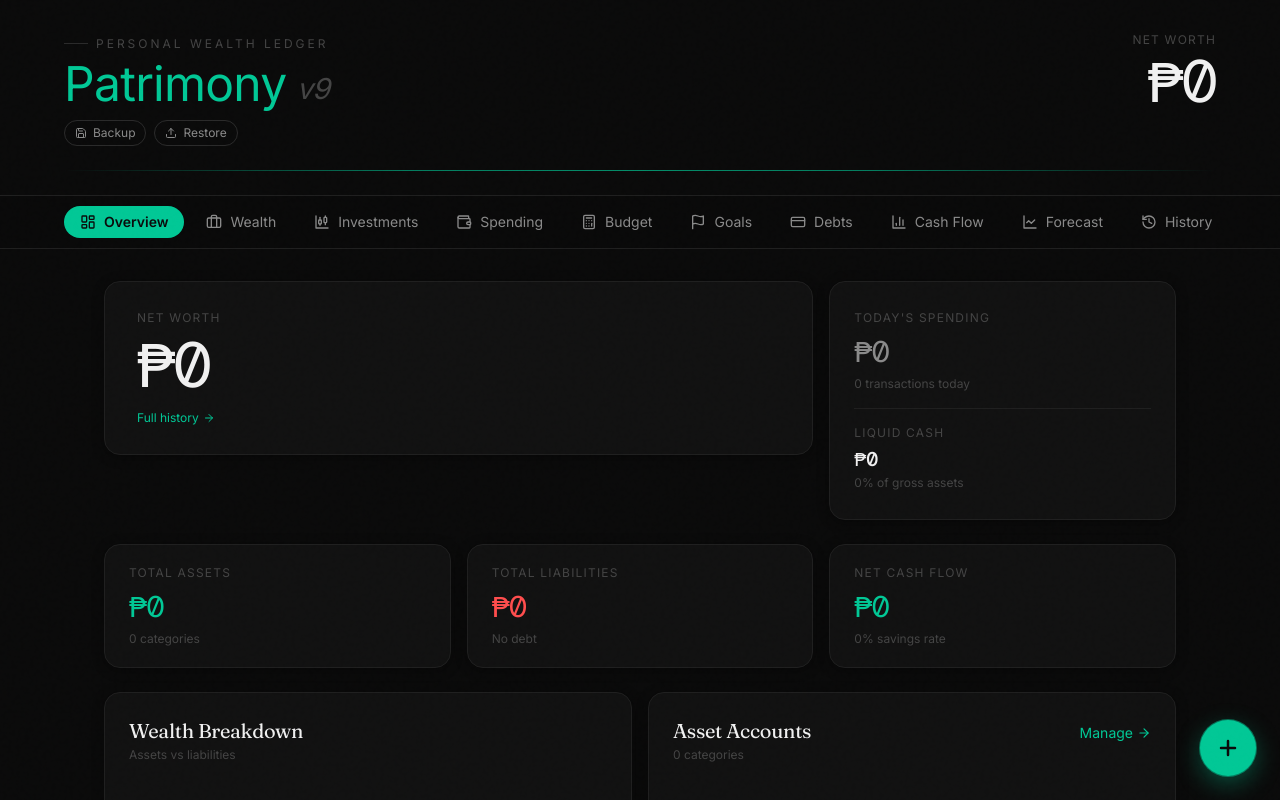
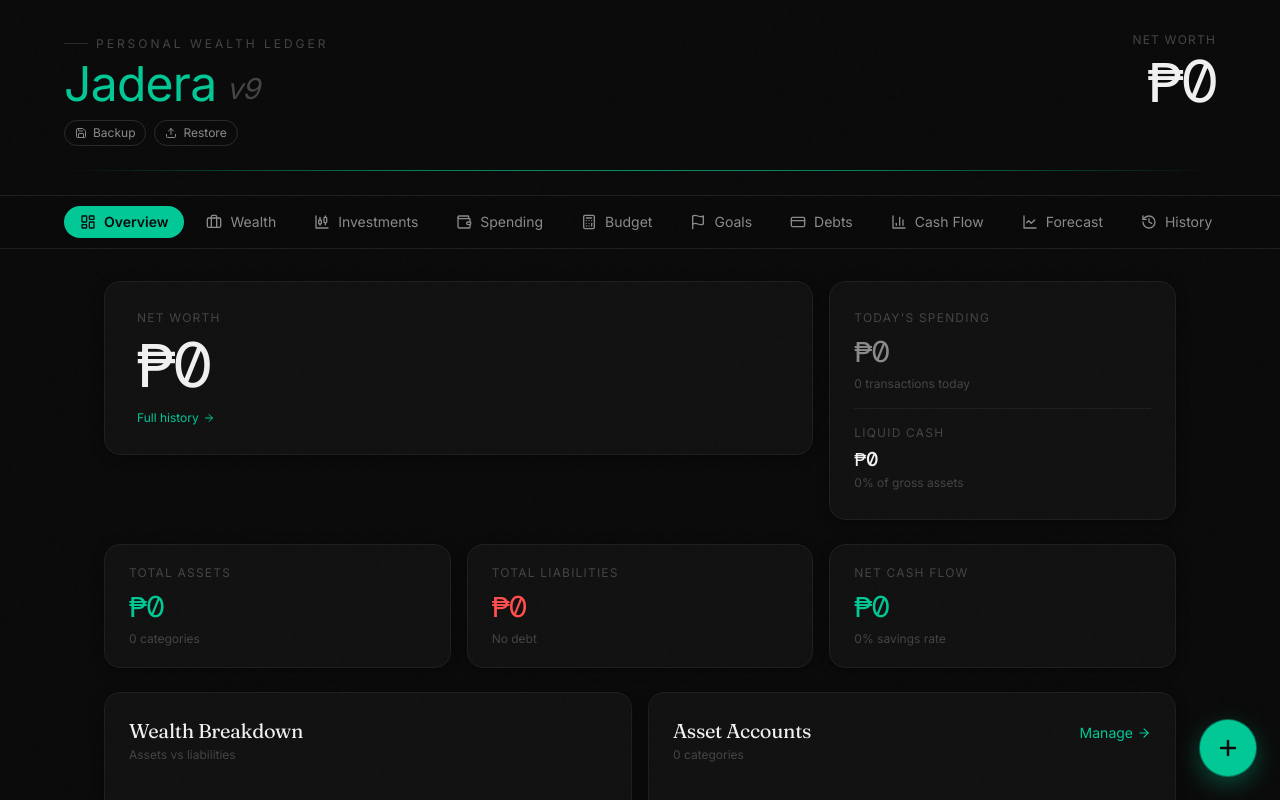
Before and after one commit to arevname/patrimony, a Next.js app: page / in a window 1280 px wide. Shown: the top 800 px of the page. Built offline with nearby package versions, Linux system fonts and the light colour scheme.

Commit message:
Rebrand: rename all user-facing 'Patrimony' strings to 'Jadera'

```diff
--- a/app/layout.js
+++ b/app/layout.js
@@ -1,10 +1,10 @@
 import './globals.css';
 
 export const metadata = {
-  title: 'Patrimony',
+  title: 'Jadera',
   description: 'Personal wealth ledger',
   manifest: '/manifest.json',
-  appleWebApp: { capable: true, statusBarStyle: 'black-translucent', title: 'Patrimony' },
+  appleWebApp: { capable: true, statusBarStyle: 'black-translucent', title: 'Jadera' },
 };
 
 export const viewport = {
--- a/components/Patrimony.jsx
+++ b/components/Patrimony.jsx
@@ -929,7 +929,7 @@ export default function Patrimony() {
   if (!loaded) {
     return (
       <div className="min-h-screen flex items-center justify-center" style={{ background: T.bg }}>
-        <div style={{ color: T.textDim }}>Loading Patrimony…</div>
+        <div style={{ color: T.textDim }}>Loading Jadera…</div>
       </div>
     );
   }
@@ -974,10 +974,10 @@ export default function Patrimony() {
                 </div>
               </div>
               <p className="text-sm mb-2" style={{ color: T.text }}>
-                A previous version of Patrimony saved an automatic backup containing <strong>{recoveryOffer.itemCount}</strong> {recoveryOffer.itemCount === 1 ? 'item' : 'items'} (assets, holdings, income, spending). Restore it now?
+                A previous version of Jadera saved an automatic backup containing <strong>{recoveryOffer.itemCount}</strong> {recoveryOffer.itemCount === 1 ? 'item' : 'items'} (assets, holdings, income, spending). Restore it now?
               </p>
               <p className="text-xs mb-5 italic" style={{ color: T.textFaint }}>
-                If you decline, Patrimony starts with seed data and your backup stays safe in storage — you can restore it later from the header button.
+                If you decline, Jadera starts with seed data and your backup stays safe in storage — you can restore it later from the header button.
               </p>
               <div className="flex gap-2">
                 <button onClick={() => setRecoveryOffer(null)} className="flex-1 py-2.5 rounded-full text-sm hover:bg-white/5"
@@ -1048,7 +1048,7 @@ export default function Patrimony() {
                   Personal Wealth Ledger
                 </div>
                 <h1 className="font-display text-4xl md:text-5xl">
-                  <span style={{ color: T.accent }}>Patrimony</span>{' '}
+                  <span style={{ color: T.accent }}>Jadera</span>{' '}
                   <span className="italic" style={{ color: T.textFaint, fontSize: '0.6em', verticalAlign: 'middle' }}>v9</span>
                 </h1>
                 <div className="flex items-center gap-2 mt-3">
@@ -1069,11 +1069,11 @@ export default function Patrimony() {
                             const d = JSON.parse(ev.target.result);
                             // Sanity check: must look like Patrimony backup
                             if (!d.version || (!d.assets && !d.holdings && !d.income)) {
-                              alert('This file does not look like a Patrimony backup.');
+                              alert('This file does not look like a Jadera backup.');
                               return;
                             }
                             const itemCount = (d.assets?.length || 0) + (d.holdings?.length || 0) + (d.income?.length || 0) + (d.spending?.length || 0);
-                            if (!window.confirm(`Restore from this backup? It contains ${itemCount} items and will replace everything currently in Patrimony.`)) {
+                            if (!window.confirm(`Restore from this backup? It contains ${itemCount} items and will replace everything currently in Jadera.`)) {
                               return;
                             }
                             // Replace state from backup
@@ -2888,7 +2888,7 @@ function HistoryView({ snapshots, totals }) {
           <div className="py-10 text-center">
             <History className="w-10 h-10 mx-auto mb-3" style={{ color: T.textFaint }} />
             <p className="text-sm" style={{ color: T.textDim }}>Need at least 2 days of snapshots to chart history.</p>
-            <p className="text-xs mt-1" style={{ color: T.textFaint }}>Each day you open Patrimony, a snapshot is taken automatically.</p>
+            <p className="text-xs mt-1" style={{ color: T.textFaint }}>Each day you open Jadera, a snapshot is taken automatically.</p>
           </div>
         </Card>
       ) : (
@@ -3476,7 +3476,7 @@ function Modal({ kind, editing, onClose, onSave, fxRates, onSaveFx, onImport, as
               </Field>
               {form.linkedAssetId && (
                 <p className="text-xs italic" style={{ color: T.textFaint }}>
-                  Note: linking an account lets you reference its balance, but Patrimony doesn't auto-pull bank data — you still update the bank balance manually under Wealth, and adjust this goal's "current" as needed.
+                  Note: linking an account lets you reference its balance, but Jadera doesn't auto-pull bank data — you still update the bank balance manually under Wealth, and adjust this goal's "current" as needed.
                 </p>
               )}
               <Field label="Notes (optional)">
```
Also changed, not shown: public/manifest.json.
